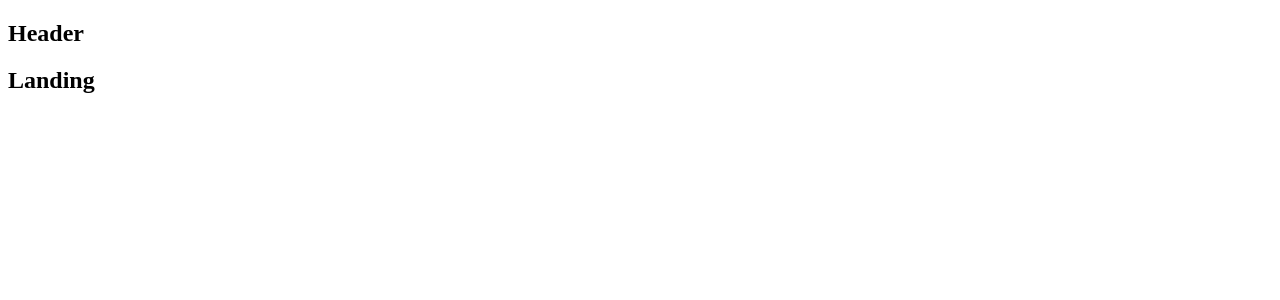
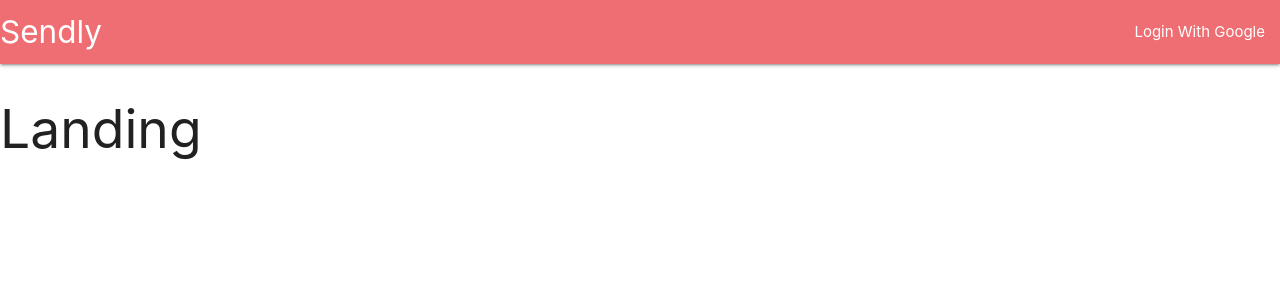
Before and after one commit to bgoldfarb/Sendly, a React (Create React App) app in the folder client/: page / in a window 1280 px wide. Shown: the top 300 px of the page. Built offline with nearby package versions, Linux system fonts and the light colour scheme.

Commit message:
Adding some styling to the heade

```diff
--- a/client/package.json
+++ b/client/package.json
@@ -8,6 +8,7 @@
     }
   },
   "dependencies": {
+    "materialize-css": "^1.0.0-rc.1",
     "react": "^16.3.2",
     "react-dom": "^16.3.2",
     "react-redux": "^5.0.7",
--- a/client/src/components/App.js
+++ b/client/src/components/App.js
@@ -1,7 +1,8 @@
 import React from 'react'
 import { BrowserRouter, Route } from 'react-router-dom'
 
-const Header = () => <h2>Header</h2>
+import Header from './Header'
+
 const DashBoard = () => <h2>DashBoard</h2>
 const SurveyNew = () => <h2>SurveyNew</h2>
 const Landing = () => <h2>Landing</h2>
--- /dev/null
+++ b/client/src/components/Header.js
@@ -0,0 +1,25 @@
+import React, { Component } from 'react'
+
+class Header extends Component  {
+
+    render(){
+        return(
+            <nav>
+                <div className = "nav-wrapper">
+                    <a className = "left brand-logo">
+                    Sendly
+                    </a>
+                    <ul className = "right">
+                        <li>
+                            <a> Login With Google </a>
+                        </li>
+                    </ul>
+                </div>
+
+            </nav>
+        )
+    }
+
+}
+
+export default Header;
--- a/client/src/index.js
+++ b/client/src/index.js
@@ -1,3 +1,5 @@
+import 'materialize-css/dist/css/materialize.min.css'
+
 import React from 'react'
 import ReactDOM from 'react-dom'
 import { Provider } from 'react-redux'
```
